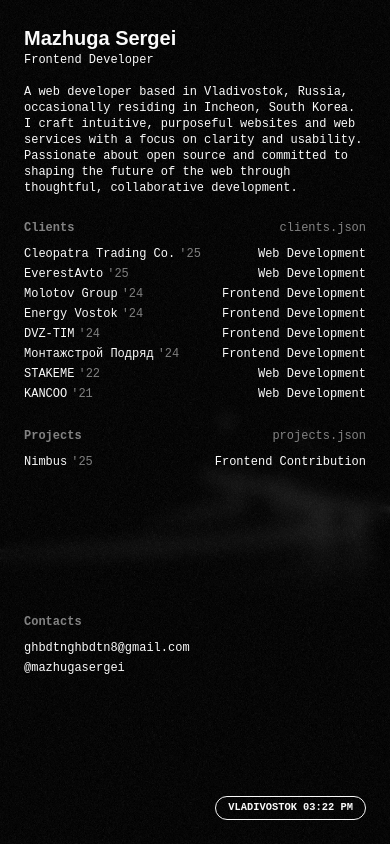
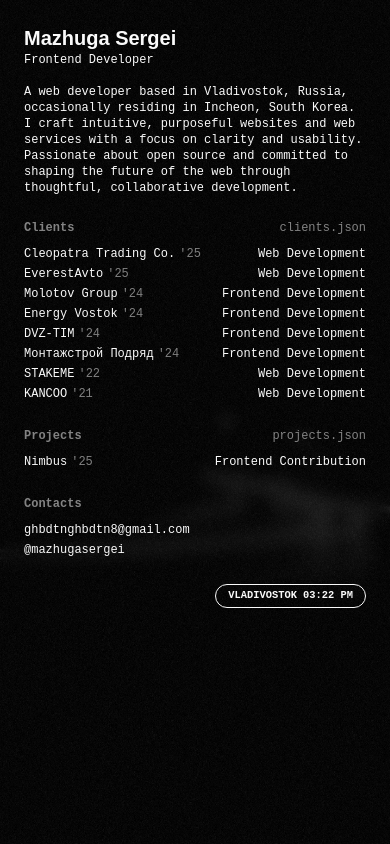
Before and after one commit to mazhugasergei/mazhugasergei.github.io, a Next.js app: page / in a window 390 px wide. Built offline with nearby package versions, Linux system fonts and the light colour scheme; a web font is replaced by a local one.

Commit message:
update page layout

```diff
--- a/src/app/page.tsx
+++ b/src/app/page.tsx
@@ -45,8 +45,8 @@ const lists: List[] = [
 
 export default function Page() {
   return (
-    <main className="grid flex-1 grid-cols-1 gap-6 p-6 text-xs md:grid-cols-2">
-      <div className="flex flex-col gap-6">
+    <main className="grid grid-cols-1 gap-6 p-6 text-xs md:flex-1 md:grid-cols-[1fr_auto]">
+      <div className="flex max-w-xl flex-col gap-6">
         <section className="animate-slide-in-x">
           <h1 className={cn(headingFont.className, "text-xl font-bold")}>
             <CustomAnimatedText>Mazhuga</CustomAnimatedText> <CustomAnimatedText>Sergei</CustomAnimatedText>
@@ -87,8 +87,8 @@ export default function Page() {
         ))}
       </div>
 
-      <div className="relative">
-        <VladivostokClock className="absolute right-0 bottom-0" />
+      <div className="grid place-items-end">
+        <VladivostokClock />
       </div>
     </main>
   )
--- a/src/components/vladivostok-clock.tsx
+++ b/src/components/vladivostok-clock.tsx
@@ -24,7 +24,10 @@ export const VladivostokClock = ({ className, ...props }: React.HTMLAttributes<H
 
   return (
     <span
-      className={cn("border-foreground rounded-full border px-3 py-1 text-[.65rem] font-bold", className)}
+      className={cn(
+        "border-foreground rounded-full border px-3 py-1 text-[.65rem] font-bold whitespace-nowrap",
+        className
+      )}
       {...props}
     >
       VLADIVOSTOK {time}
```
